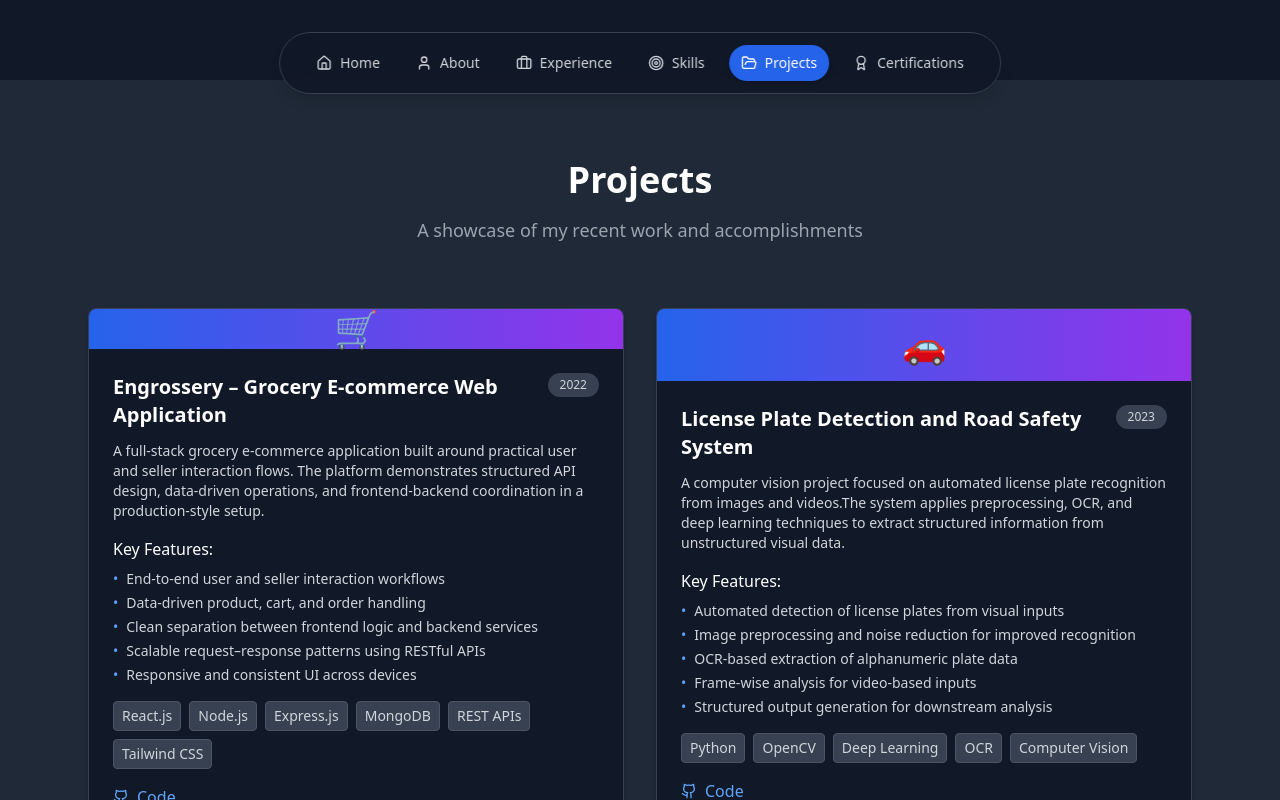
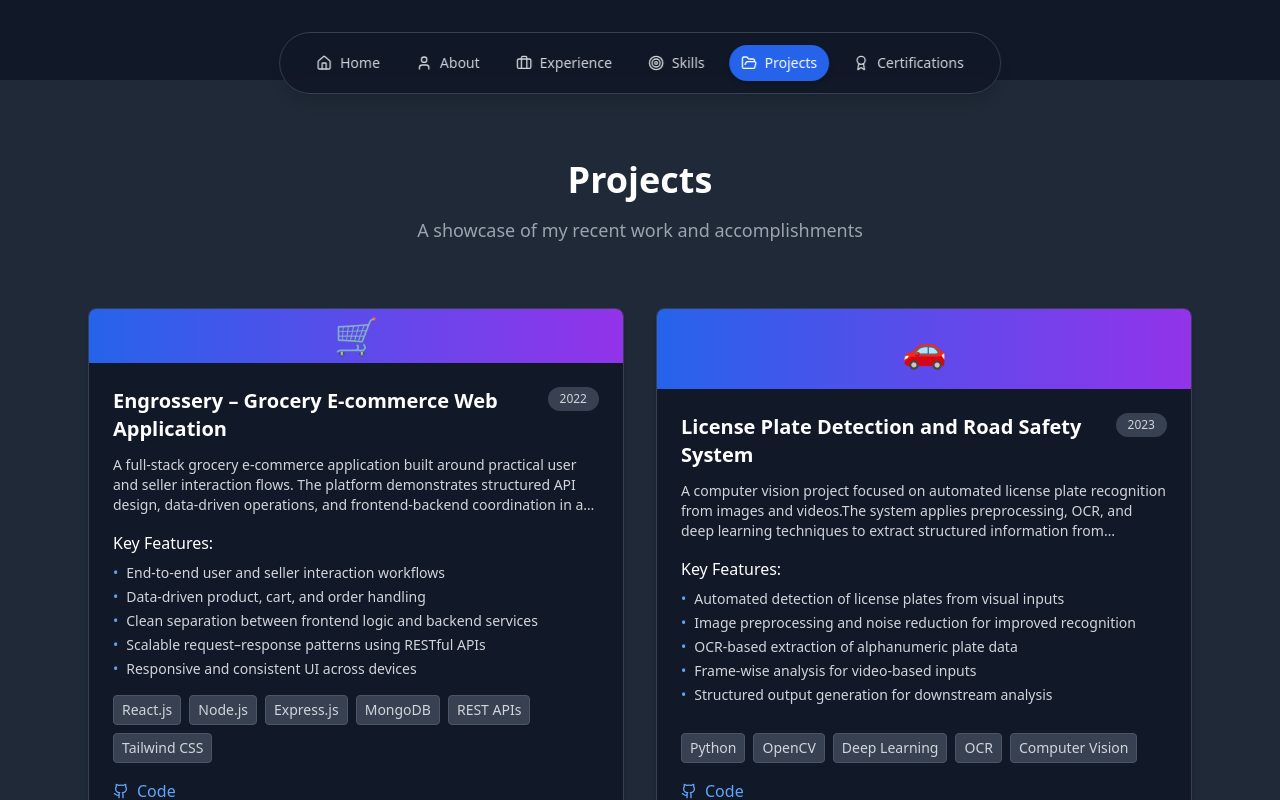
Before and after one commit to Sadvikha/My-Portfolio, a React (Vite) app: page / in a window 1280 px wide. Both pictures are taken after a click on the button "View My Work". Shown: the top 800 px of the page. Built offline with nearby package versions, Linux system fonts and the light colour scheme.

Commit message:
Update App.jsx

```diff
--- a/src/App.jsx
+++ b/src/App.jsx
@@ -650,9 +650,10 @@ My academic foundation in Computer Science with a specialization in Data Science
                 </div>
 
                 {/* Description: fixed visible area (3 lines) so it won't push content */}
-                <p className="text-gray-300 mb-4 text-sm">
+                <p className="text-gray-300 mb-4 text-sm line-clamp-3">
                     {project.description}
                 </p>
+
 
 
                 {/* Key features area: limited height with scroll if needed */}
```
